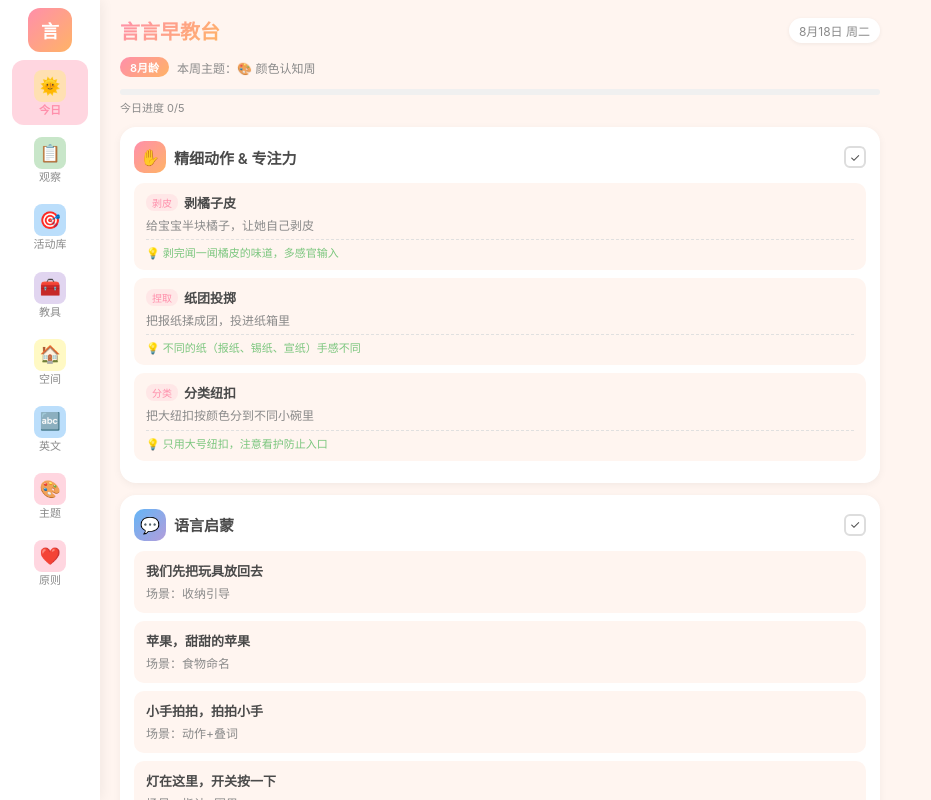
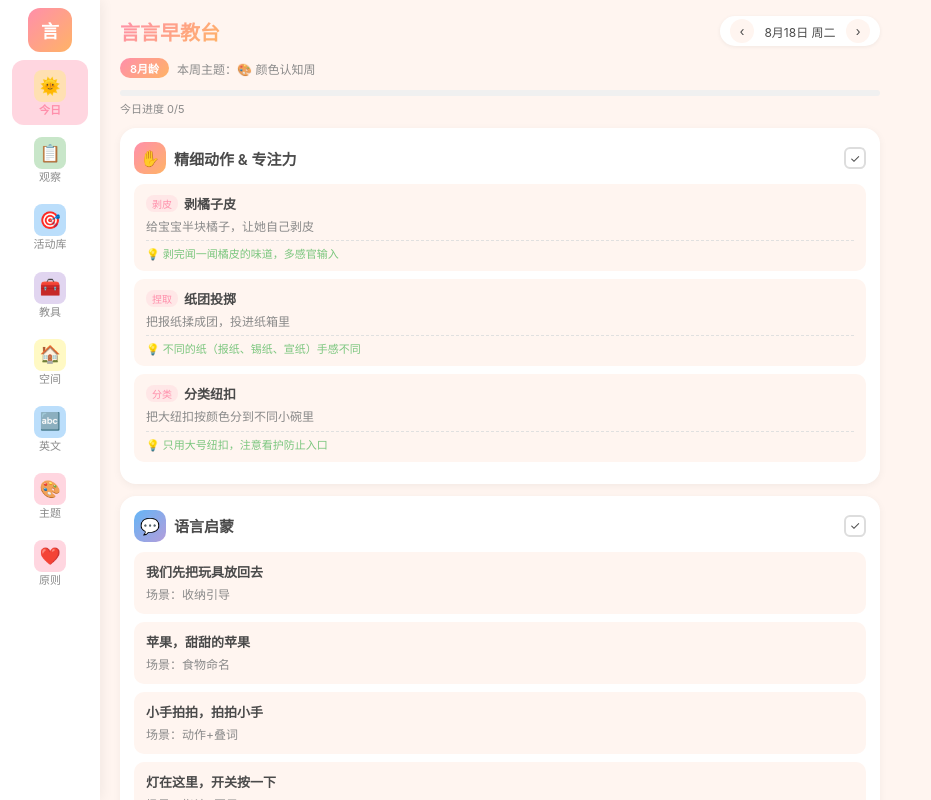
Before and after one commit to shirleykkky/yanyan-early-edu, a plain HTML site: page index.html in a window 1280 px wide. Shown: the whole page, without its empty margins (0-931 px from the left). Drawn offline with Linux system fonts and the light colour scheme.

Commit message:
Update index.html - add date picker

```diff
--- a/index.html
+++ b/index.html
@@ -329,6 +329,24 @@ body {
 .progress-fill {
   height: 100%; border-radius: 3px; transition: width .5s;
 }
+/* 日期选择器 */
+.date-nav {
+  display: flex; align-items: center; gap: 6px;
+  background: #fff; padding: 3px 10px; border-radius: 20px;
+  box-shadow: 0 1px 4px rgba(0,0,0,0.06);
+  cursor: pointer; user-select: none;
+}
+.date-nav-btn {
+  width: 24px; height: 24px; border-radius: 50%; border: none;
+  background: var(--bg); color: var(--text); font-size: 14px;
+  display: flex; align-items: center; justify-content: center;
+  cursor: pointer; transition: all .2s; padding: 0;
+}
+.date-nav-btn:active { background: var(--pink-light); }
+.date-nav-btn:disabled { opacity: .3; cursor: default; }
+.date-nav-btn:disabled:active { background: var(--bg); }
+.date-nav-text { font-size: 12px; color: var(--text); min-width: 80px; text-align: center; }
+.date-nav-text.is-today { color: var(--pink); font-weight: 600; }
 /* 月份显示 */
 .month-badge {
   display: inline-block; background: linear-gradient(135deg, var(--pink), var(--orange));
@@ -379,7 +397,12 @@ body {
   <div class="page active" id="page-today">
     <div class="page-header">
       <div class="page-title">言言早教台</div>
-      <div class="page-date" id="todayDate"></div>
+      <div class="date-nav" id="dateNav">
+        <button class="date-nav-btn" id="datePrev" onclick="changeDate(-1)">&#8249;</button>
+        <div class="date-nav-text" id="todayDate" onclick="showDatePicker()"></div>
+        <button class="date-nav-btn" id="dateNext" onclick="changeDate(1)">&#8250;</button>
+      </div>
+      <input type="date" id="datePicker" style="display:none;position:absolute;top:36px;right:14px;z-index:99;border:1px solid #ddd;border-radius:8px;padding:4px 8px;font-size:13px;" onchange="pickDate(this.value)">
     </div>
     <div style="display:flex;align-items:center;gap:8px;margin-bottom:12px;">
       <span class="month-badge" id="monthBadge">8月龄</span>
```
